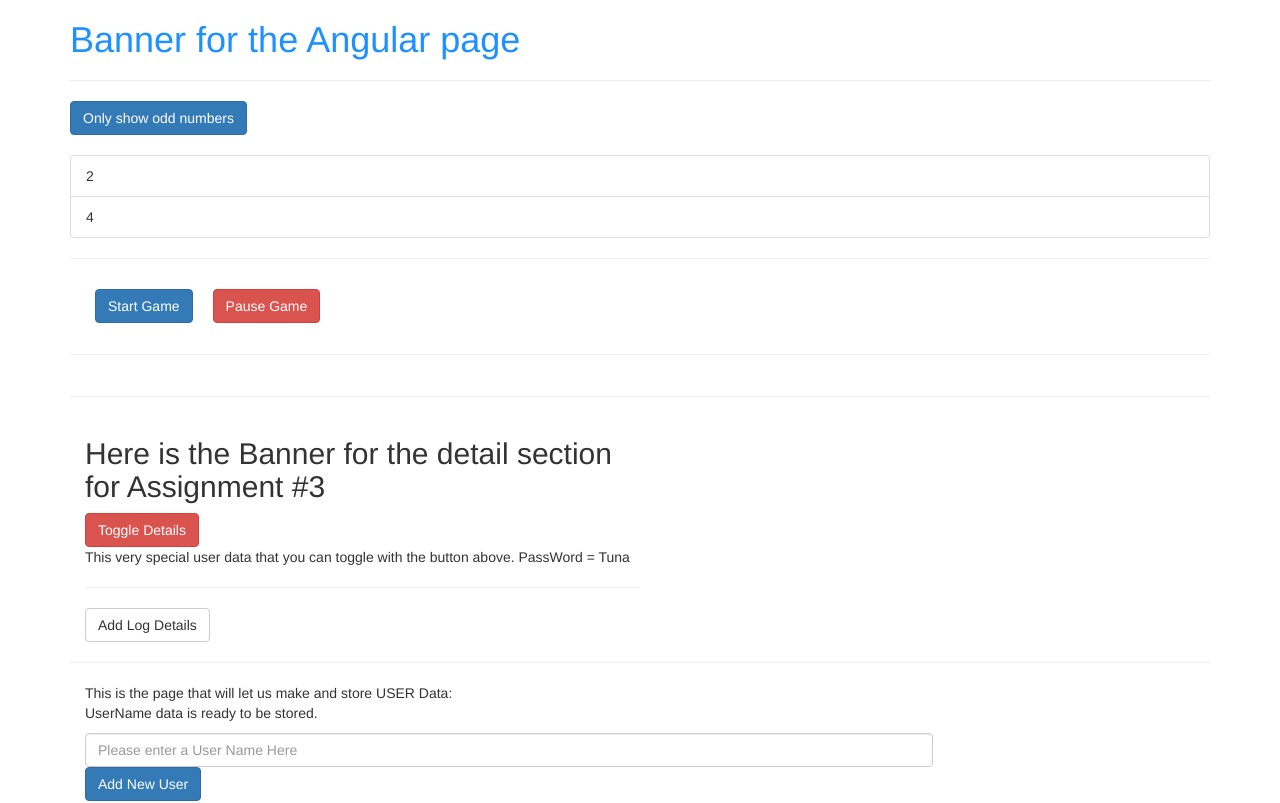
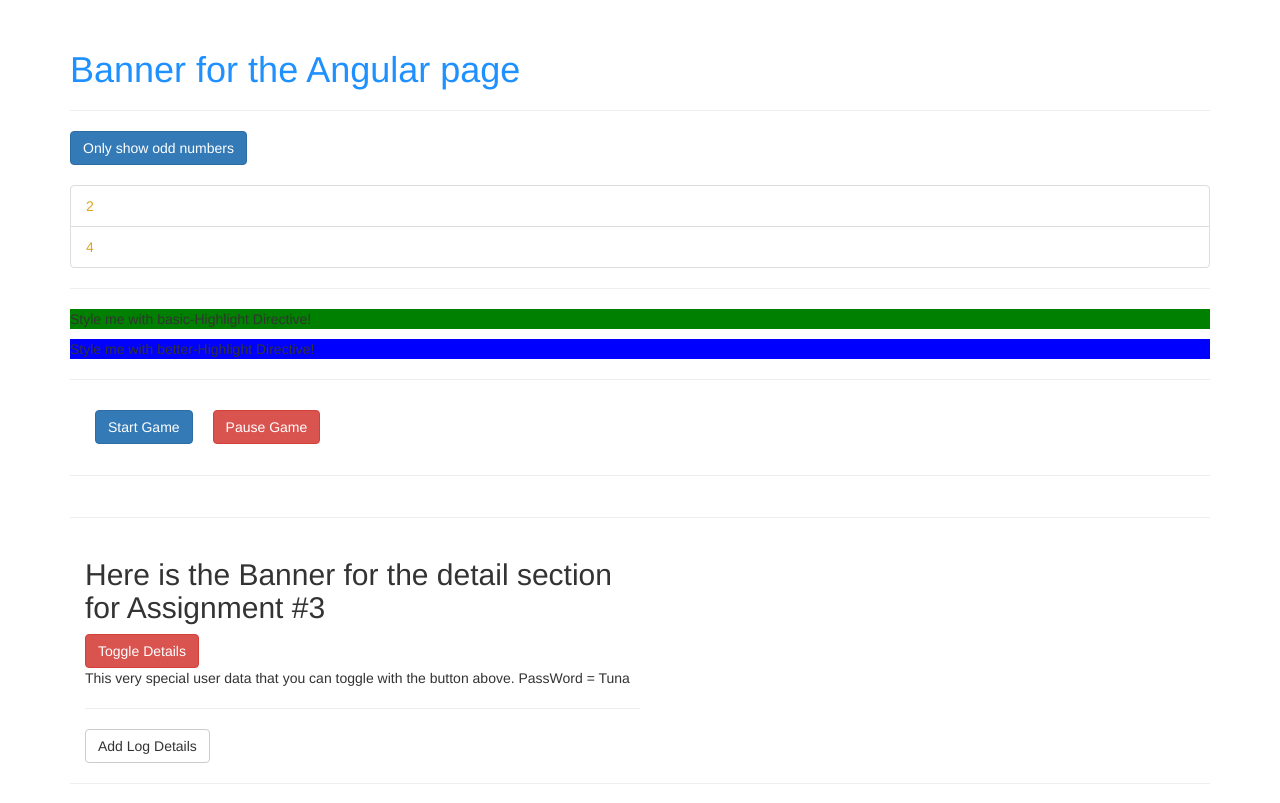
Before and after one commit to PhillByrd2018/Angualr_workshop, an Angular app: page / in a window 1280 px wide. Shown: the top 803 px of the page. Built offline with nearby package versions, Linux system fonts and the light colour scheme.

Commit message:
Working through the directive section. We are adding styling and events through the directives

```diff
--- a/src/app/app.component.css
+++ b/src/app/app.component.css
@@ -1,3 +1,16 @@
 h1{
     color:dodgerblue;
 }
+
+.container {
+    margin-top: 30px;
+
+}
+
+.odd {
+    color: red;
+}
+
+.even {
+    color: goldenrod;
+}
--- a/src/app/app.component.html
+++ b/src/app/app.component.html
@@ -9,12 +9,14 @@
                     <ul class="list-group">
                         <div class="div" *ngIf="onlyOdd">
                             <li class="list-group-item"
+                            [ngClass]="{odd : odd % 2 !== 0}"
                             *ngFor="let odd of oddNumbersDirectives">
                             {{odd}}
                             </li>
                         </div>
                         <div class="div" *ngIf="!onlyOdd">
                             <li class="list-group-item"
+                            [ngClass]="{even : even % 2 === 0}"
                             *ngFor="let even of evenNumbersDirectives">
                             {{even}}
                             </li>
@@ -25,6 +27,9 @@
                       <p>Only odd</p>
                     </ng-template> -->
 
+                <hr>
+                <p appBasicHighlight>Style me with basic-Highlight Directive!</p>
+                <p appBetterHighlight>Style me with better-Highlight Directive!</p>
                 <hr>
                 <app-game-control (intervalFired)="onIntervalFired($event)"></app-game-control>
                 <hr>
--- /dev/null
+++ b/src/app/basic-highlight/basic-highlight-directive.ts
@@ -0,0 +1,14 @@
+import { Directive, ElementRef, OnInit } from '@angular/core';
+
+
+@Directive({
+selector: '[appBasicHighlight]'
+})
+export class BasicHighlightDirective implements OnInit {
+    constructor(private elementRef: ElementRef) {
+    }
+
+    ngOnInit() {
+        this.elementRef.nativeElement.style.backgroundColor = 'green';
+    }
+}
--- /dev/null
+++ b/src/app/better-highlight/better-highlight.directive.ts
@@ -0,0 +1,21 @@
+import { Directive, Renderer2, OnInit, ElementRef, HostListener } from '@angular/core';
+
+@Directive({
+  selector: '[appBetterHighlight]'
+})
+export class BetterHighlightDirective implements OnInit {
+
+  constructor(private elementRef: ElementRef, private renderer: Renderer2) { }
+
+  ngOnInit() {
+    this.renderer.setStyle(this.elementRef.nativeElement, 'background-color', 'blue' );
+  }
+
+  @HostListener('mouseenter') mouseover(eventData: Event) {
+    this.renderer.setStyle(this.elementRef.nativeElement, 'background-color', 'red');
+  }
+
+  @HostListener('mouseleave') mouseleave(eventData: Event) {
+    this.renderer.setStyle(this.elementRef.nativeElement, 'background-color', 'transparent');
+  }
+}
```
Also changed, not shown: src/app/app.module.ts (+6 -1 lines), 1 other file (tests, documents, lock files or other folders).
